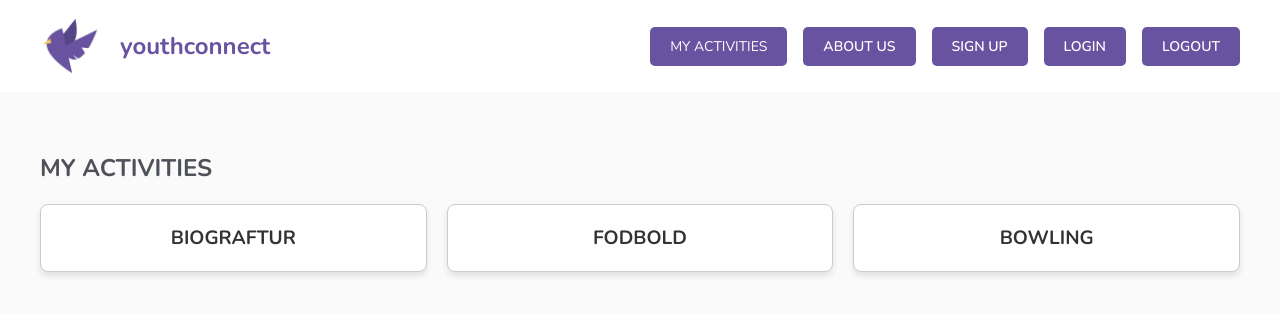
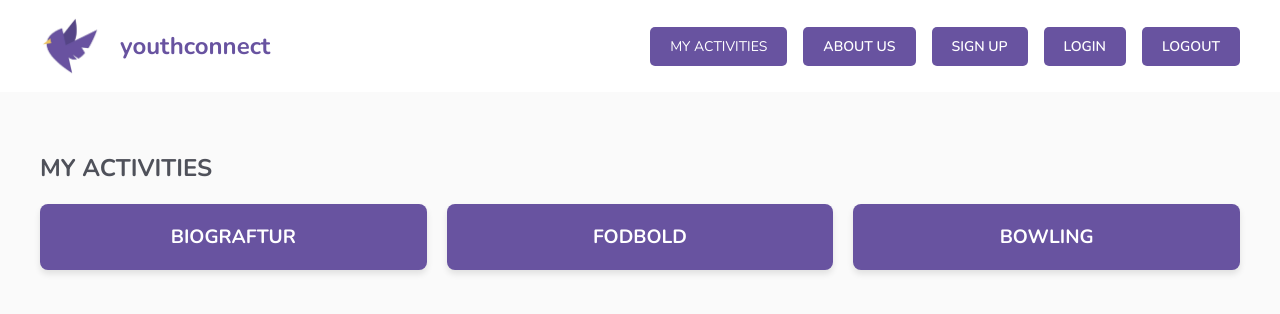
Before and after one commit to soyadem/youthconnect, a Vue app: page /myactivities in a window 1280 px wide. Shown: the top 314 px of the page. Built offline with nearby package versions, Linux system fonts and the light colour scheme.

Commit message:
myactivities

```diff
--- a/src/views/auth/MyActivities.vue
+++ b/src/views/auth/MyActivities.vue
@@ -22,30 +22,29 @@ export default {
 <style scoped>
 .activities-grid {
   display: grid;
-  grid-template-columns: repeat(auto-fit, minmax(200px, 1fr)); /* Dynamisk antal kolonner */
+  grid-template-columns: repeat(auto-fit, minmax(200px, 1fr)); /* Responsivt grid */
   gap: 20px; /* Afstand mellem bokse */
   margin-top: 20px;
 }
 
 .activity-card {
   padding: 20px;
-  border: 1px solid #ccc;
-  border-radius: 8px;
-  background-color: white;
-  box-shadow: 0 4px 6px rgba(0, 0, 0, 0.1); /* Blød skygge */
+  border-radius: 8px; /* Afrundede hjørner */
+  background-color: #6853a0; /* Lilla baggrund */
   text-align: center;
   transition: transform 0.2s ease, box-shadow 0.2s ease;
+  box-shadow: 0 4px 6px rgba(0, 0, 0, 0.1); /* Blød skygge */
 }
 
 .activity-card:hover {
-  transform: translateY(-5px); /* Løfter boksen op ved hover */
-  box-shadow: 0 8px 12px rgba(0, 0, 0, 0.15); /* Øget skygge ved hover */
+  transform: translateY(-5px); /* Løft boksen ved hover */
+  box-shadow: 0 8px 12px rgba(0, 0, 0, 0.15); /* Større skygge ved hover */
 }
 
 .activity-card p {
   margin: 0;
   font-size: 1.2rem;
   font-weight: bold;
-  color: #333;
+  color: white; /* Hvid tekst */
 }
 </style>
```
